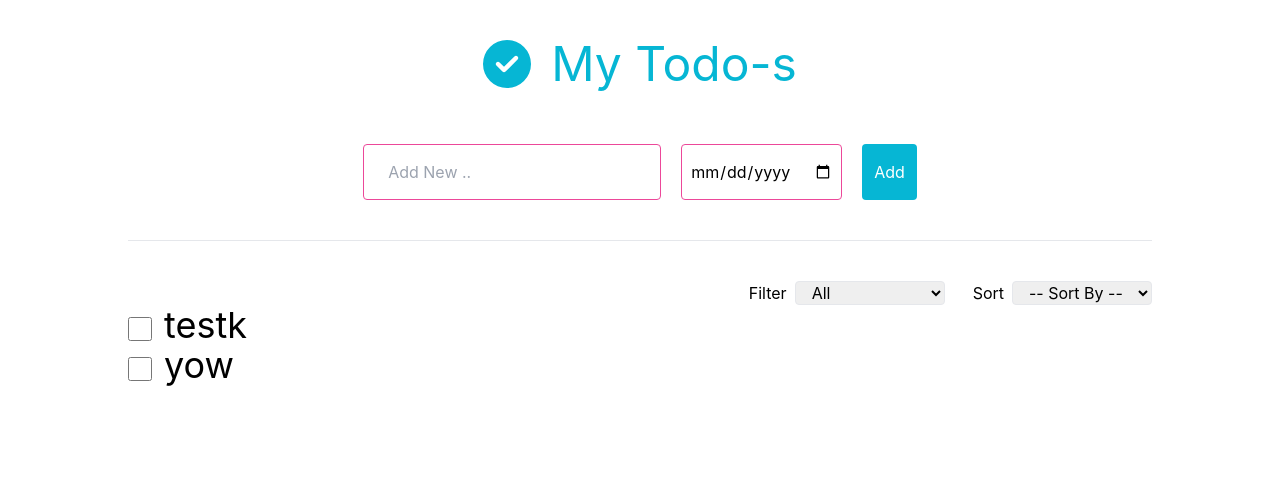
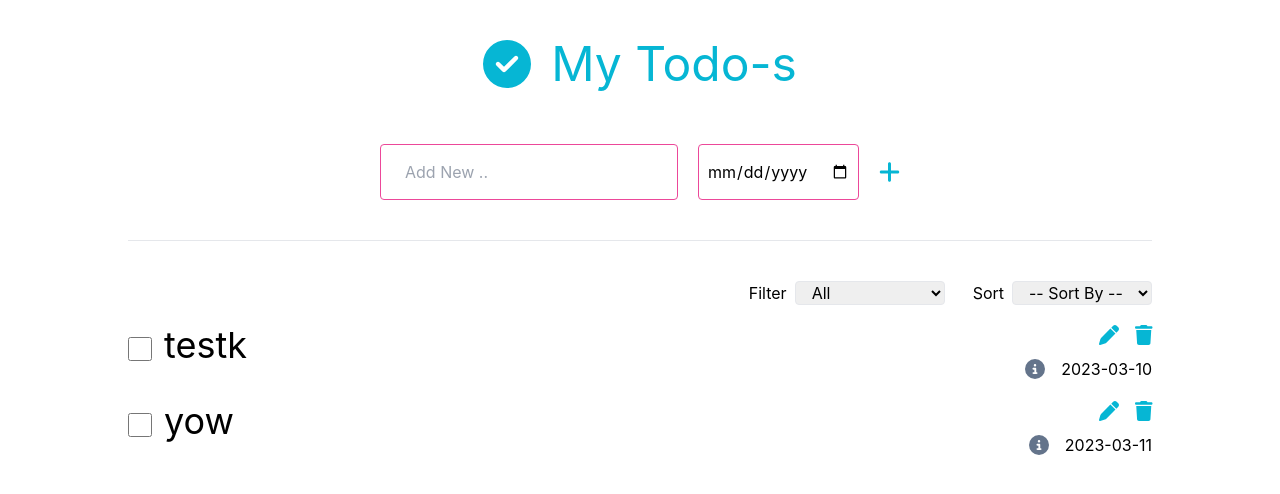
Before and after one commit to emiliomelvy/react-todo-list, a React (Create React App) app: page / in a window 1280 px wide. Shown: the top 494 px of the page. Built offline with nearby package versions, Linux system fonts and the light colour scheme.

Commit message:
all done

```diff
--- a/src/App.js
+++ b/src/App.js
@@ -1,8 +1,8 @@
-import React from 'react';
-// import logo from './logo.svg';
-import './App.css';
-import { FontAwesomeIcon } from '@fortawesome/react-fontawesome';
-import { faCheckCircle } from '@fortawesome/free-solid-svg-icons';
+import React from 'react'
+// import logo from './logo.svg'
+import './App.css'
+import { FontAwesomeIcon } from '@fortawesome/react-fontawesome'
+import { faCheckCircle, faTrash, faPen, faInfoCircle, faEdit, faAdd } from '@fortawesome/free-solid-svg-icons'
 
 
 
@@ -10,13 +10,13 @@ function App() {
 
   const [todo, setTodo] = React.useState([
     {
-      id: '1',
+      id: Math.random(),
       value: 'testk',
       status: true,
       date: '2023-03-10'
     },
     {
-      id: '2',
+      id: Math.random(),
       value: 'yow',
       status: true,
       date: '2023-03-11'
@@ -24,9 +24,25 @@ function App() {
   ])
 
   const [newTask, setNewTask] = React.useState('')
+  const [toggleAdd, setToggleAdd] = React.useState(true)
+
+  const [isEditItem, setIsEditItem] = React.useState(null)
 
   const addTask = () => {
-    let num = todo.length + 1
+    if(newTask && toggleAdd === false) {
+      return setTodo(
+        todo.map(val => {
+          if(isEditItem && val.id === isEditItem) {
+            return {...val, value: newTask, date: dateValue}
+          }
+          setNewTask('')
+          setDateValue('')
+          setToggleAdd(true)
+          return val
+        })
+      )
+    }
+    let num = Math.random()
     if(dateValue === '') return
     let newTodo = {id: num.toString(), value: newTask, status: true, date: dateValue}
     setTodo([...todo, newTodo])
@@ -72,6 +88,22 @@ function App() {
     if (sortedTodos) return setTodo(sortedTodos.concat(todo.filter(x => x.status === false)))
   }
 
+  const deleteTodos = (id) => {
+    const deletedTodo = [...todo].filter(val => {
+      return val.id !== id
+    })
+    setTodo(deletedTodo)
+  }
+
+  const editTodos = (id) => {
+    let newEdit = todo.find(el => {
+      return el.id === id
+    })
+    setNewTask(newEdit.value)
+    setIsEditItem(id)
+    setDateValue(newEdit.date)
+    setToggleAdd(false)
+  }
 
 
   return (
@@ -87,7 +119,13 @@ function App() {
           <div className='pt-14 flex justify-center gap-5'>
             <input onChange={e => { updateTask(e) }} value={newTask} type="text" placeholder='Add New ..' className='border border-pink-500 rounded h-14 px-6' />
             <input onClick={e => { setDateValue(e.target.value) }} onChange={e => setDateValue(e.target.value)} value={dateValue} type="date" min="2023-03-10" className='rounded border border-pink-500 px-2'/>
-            <button onClick={addTask} className='text-white bg-cyan-500 py-2.5 px-3 rounded'>Add</button>
+            {
+              toggleAdd
+              ?
+              <FontAwesomeIcon onClick={addTask} icon={faAdd} className="cursor-pointer text-cyan-500 text-2xl my-auto" />
+              :
+              <FontAwesomeIcon onClick={addTask} icon={faEdit} className="cursor-pointer text-cyan-500 text-2xl my-auto" />
+            }
           </div>
         </div>
 
@@ -118,22 +156,32 @@ function App() {
           { todo
            .filter(x => {
             if (filter === 'All') return true
-            else if (filter === 'Completed') return !x.status
-            else if (filter === 'Has Due Date') return x.status
+            else if (filter === 'Completed') return x.status === false
+            else if (filter === 'Has Due Date') return x.status === true
           })
           .map((x, index) => {
             return (
               <React.Fragment key={x.id}>
-                <div className='flex gap-1 justify-between group'>
+                <div className='flex pt-5 gap-1 justify-between group'>
                   <div className='flex gap-3'>
                     <input checked={!x.status} onChange={() => true} onClick={() => checkState(x.status, index)} type="checkbox" className='accent-cyan-400 focus:accent-cyan-500 w-6 h-6 mt-3' />
                     <p className={x.status ? 'text-4xl' : 'text-4xl line-through'}>
                       {x.value}
                     </p>
                   </div>
-                  <p className={x.status ? 'hidden group-hover:block' : 'hidden'}>
-                    {x.date.toString()}
-                  </p>
+                  <div className=''>
+                  {/* {x.status ? 'hidden group-hover:block' : 'hidden'} */}
+                    <div className='flex gap-4 justify-end'>
+                      <FontAwesomeIcon onClick={() => editTodos(x.id)} icon={faPen} className="text-cyan-500 text-xl my-auto cursor-pointer" />
+                      <FontAwesomeIcon onClick={() => deleteTodos(x.id)} icon={faTrash} className="text-cyan-500 text-xl my-auto cursor-pointer" />
+                    </div>
+                    <div className='flex gap-4 pt-3'>
+                    <FontAwesomeIcon icon={faInfoCircle} className="text-slate-500 text-xl my-auto" />
+                    <p className='my-auto'>
+                      {x.date.toString()}
+                    </p>
+                    </div>
+                  </div>
                 </div>
               </React.Fragment>
             )
```
